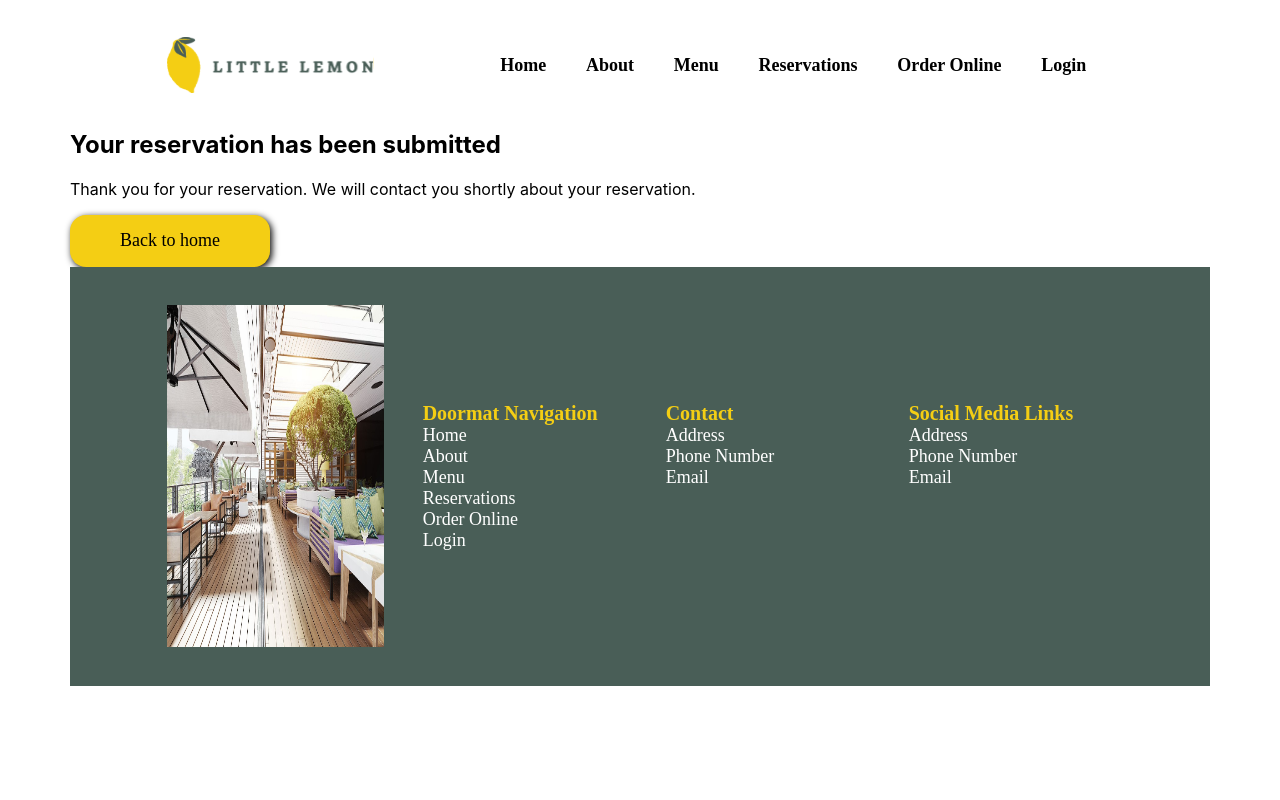
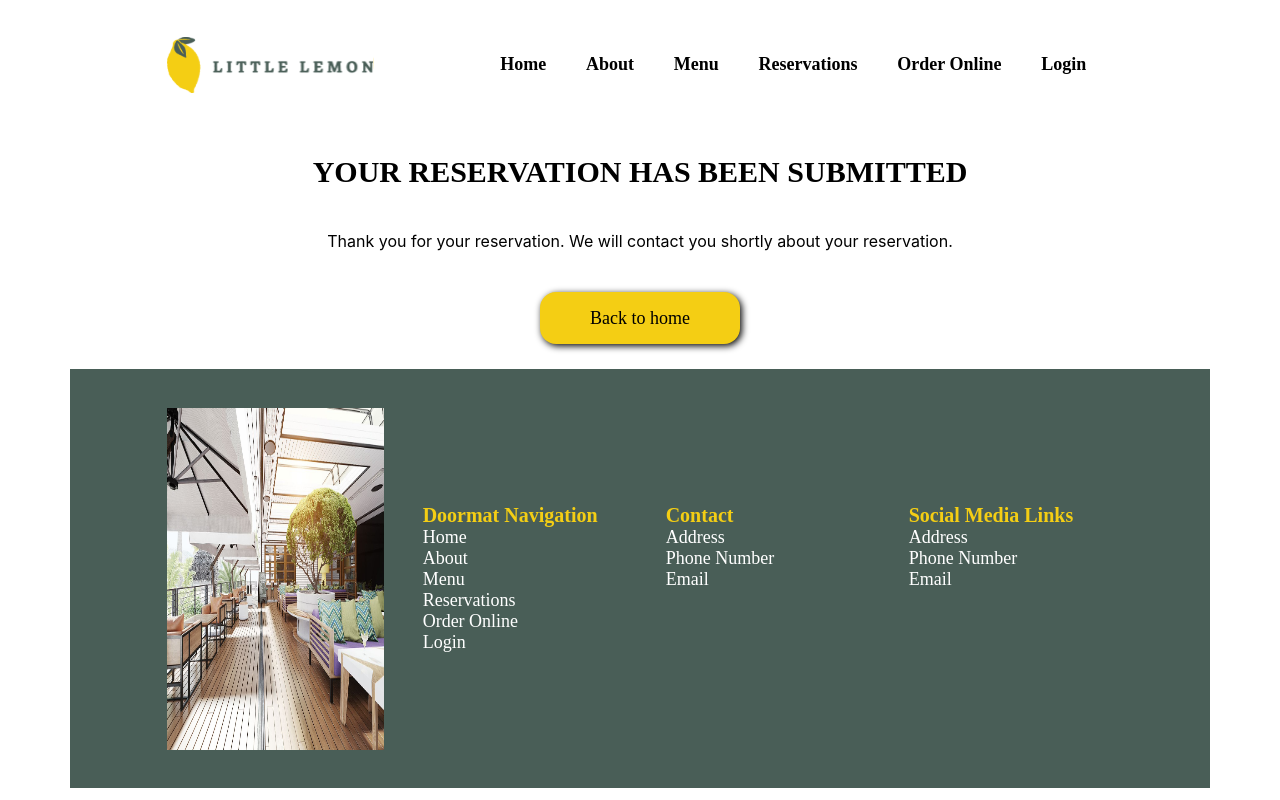
Before and after one commit to HurdyGutty/Coursera-Capstone-Project, a React (Create React App) app: page /reservation-confirmed in a window 1280 px wide. Built offline with nearby package versions, Linux system fonts and the light colour scheme; a web font is replaced by a local one.

Commit message:
Add css for ConfirmedBooking and fix navbar height

```diff
--- a/src/App.css
+++ b/src/App.css
@@ -159,11 +159,12 @@ nav>img {
 
   #navbar-links {
     width: 100%;
+    height: 3vw;
     position: static;
     display: flex;
     flex-direction: row;
     justify-content: space-evenly;
-    align-items: center;
+    align-items: stretch;
     box-shadow: none;
     background-color: white;
   }
@@ -177,6 +178,9 @@ nav>img {
     text-align: center;
     display: block;
     width: auto;
+    display: flex;
+    align-items: center;
+    justify-content: center;
   }
 
   #navbar-links a {
@@ -763,7 +767,7 @@ button:active {
   display: grid;
   max-width: 200px;
   gap: 20px;
-  margin: 3vw 0;
+  /* margin: 3vw 0; */
 }
 
 .form-group {
@@ -957,3 +961,20 @@ h3 {
   }
 
 }
+
+#confirmed-booking {
+
+  display: flex;
+  padding: min(3vw, 25px) calc(var(--grid-width-with-gutter) / 2);
+  flex-direction: column;
+  justify-content: space-evenly;
+  align-items: center;
+  gap: min(2vw, 2rem);
+  text-align: center;
+}
+
+#confirmed-booking h1 {
+  margin: 0;
+  padding: 0;
+
+}
--- a/src/components/ConfirmedBooking.js
+++ b/src/components/ConfirmedBooking.js
@@ -3,8 +3,8 @@ import { useNavigate } from "react-router-dom";
 const ConfirmBooking = () => {
     const navigate = useNavigate()
     return (
-        <section>
-            <header>
+        <section id="confirmed-booking">
+            <header className="section-title">
                 <h1>Your reservation has been submitted</h1>
             </header>
             <p>Thank you for your reservation. We will contact you shortly about your reservation.</p>
```
